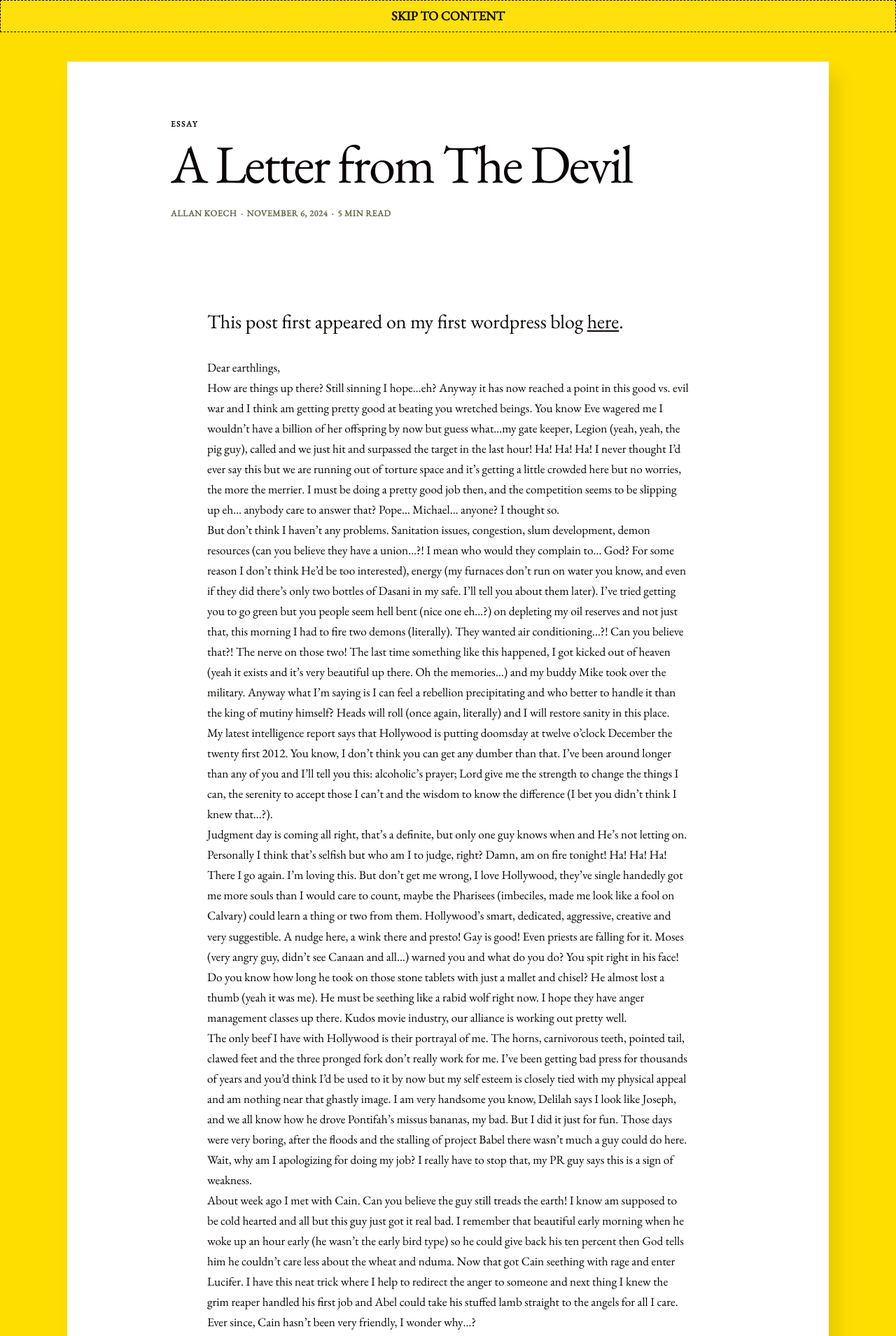
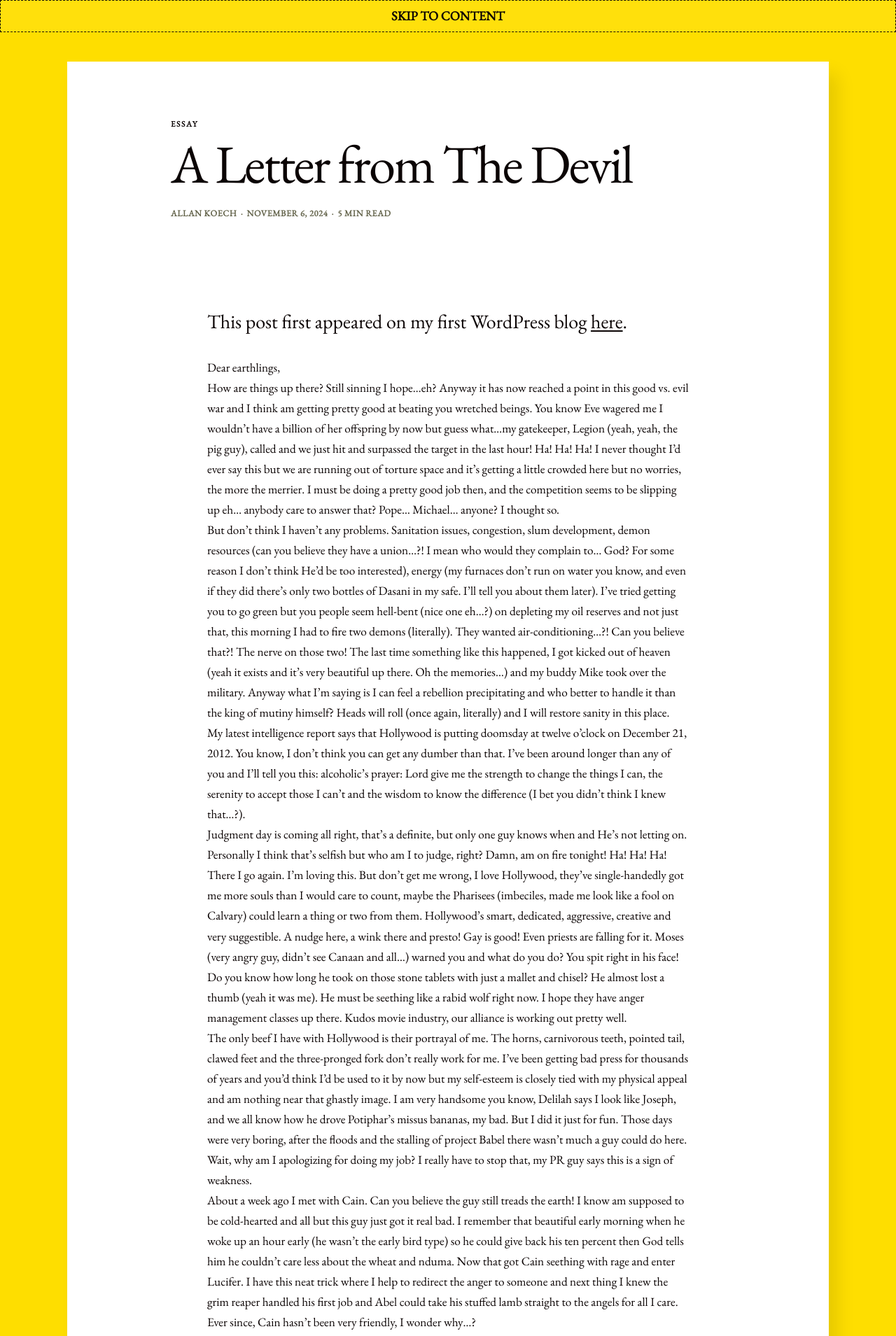
Before and after one commit to atonui/jekyll-blog, a Jekyll site: the page built from _posts/2024-11-06-letter-from-the-devil.md, in a window 1280 px wide. Shown: the top 1909 px of the page at 70% size. Built offline with Jekyll 4.4.1, drawn with Linux system fonts in a browser that asks for light colours; some of the changed text lies outside the part shown.

Commit message:
Editorial cleanup: 2024-11-06-letter-from-the-devil.md

```diff
--- a/_posts/2024-11-06-letter-from-the-devil.md
+++ b/_posts/2024-11-06-letter-from-the-devil.md
@@ -5,27 +5,27 @@
 permalink: /:categories/:title
 author: Allan Koech
 ---
-This post first appeared on my first wordpress blog [here][here].
+This post first appeared on my first WordPress blog [here][here].
 ----------------------------------------------------------------------------
 Dear earthlings,
 
-How are things up there? Still sinning I hope…eh?  Anyway it has now reached a point in this good vs. evil war and I think am getting pretty good at beating you wretched beings. You know Eve wagered me I wouldn’t have a billion of her offspring by now but guess what…my gate keeper, Legion (yeah, yeah, the pig guy), called and we just hit and surpassed the target in the last hour! Ha! Ha! Ha! I never thought I’d ever say this but we are running out of torture space and it’s getting a little crowded here but no worries, the more the merrier. I must be doing a pretty good job then, and the competition seems to be slipping up eh… anybody care to answer that? Pope… Michael… anyone? I thought so.
+How are things up there? Still sinning I hope…eh?  Anyway it has now reached a point in this good vs. evil war and I think am getting pretty good at beating you wretched beings. You know Eve wagered me I wouldn’t have a billion of her offspring by now but guess what…my gatekeeper, Legion (yeah, yeah, the pig guy), called and we just hit and surpassed the target in the last hour! Ha! Ha! Ha! I never thought I’d ever say this but we are running out of torture space and it’s getting a little crowded here but no worries, the more the merrier. I must be doing a pretty good job then, and the competition seems to be slipping up eh… anybody care to answer that? Pope… Michael… anyone? I thought so.
 
-But don’t think I haven’t any problems. Sanitation issues, congestion, slum development, demon resources (can you believe they have a union…?! I mean who would they complain to… God? For some reason I don’t think He’d be too interested), energy (my furnaces don’t run on water you know, and even if they did there’s only two bottles of Dasani in my safe. I’ll tell you about them later). I’ve tried getting you to go green but you people seem hell bent (nice one eh…?) on depleting my oil reserves and not just that, this morning I had to fire two demons (literally). They wanted air conditioning…?! Can you believe that?! The nerve on those two! The last time something like this happened, I got kicked out of heaven (yeah it exists and it’s very beautiful up there. Oh the memories…) and my buddy Mike took over the military. Anyway what I’m saying is I can feel a rebellion precipitating and who better to handle it than the king of mutiny himself? Heads will roll (once again, literally) and I will restore sanity in this place.
+But don’t think I haven’t any problems. Sanitation issues, congestion, slum development, demon resources (can you believe they have a union…?! I mean who would they complain to… God? For some reason I don’t think He’d be too interested), energy (my furnaces don’t run on water you know, and even if they did there’s only two bottles of Dasani in my safe. I’ll tell you about them later). I’ve tried getting you to go green but you people seem hell-bent (nice one eh…?) on depleting my oil reserves and not just that, this morning I had to fire two demons (literally). They wanted air-conditioning…?! Can you believe that?! The nerve on those two! The last time something like this happened, I got kicked out of heaven (yeah it exists and it’s very beautiful up there. Oh the memories…) and my buddy Mike took over the military. Anyway what I’m saying is I can feel a rebellion precipitating and who better to handle it than the king of mutiny himself? Heads will roll (once again, literally) and I will restore sanity in this place.
 
-My latest intelligence report says that Hollywood is putting doomsday at twelve o’clock December the twenty first 2012. You know, I don’t think you can get any dumber than that. I’ve been around longer than any of you and I’ll tell you this: alcoholic’s prayer; Lord give me the strength to change the things I can, the serenity to accept those I can’t and the wisdom to know the difference (I bet you didn’t think I knew that…?).
+My latest intelligence report says that Hollywood is putting doomsday at twelve o’clock on December 21, 2012. You know, I don’t think you can get any dumber than that. I’ve been around longer than any of you and I’ll tell you this: alcoholic’s prayer: Lord give me the strength to change the things I can, the serenity to accept those I can’t and the wisdom to know the difference (I bet you didn’t think I knew that…?).
 
-Judgment day is coming all right, that’s a definite, but only one guy knows when and He’s not letting on. Personally I think that’s selfish but who am I to judge, right? Damn, am on fire tonight! Ha! Ha! Ha! There I go again. I’m loving this. But don’t get me wrong, I love Hollywood, they’ve single handedly got me more souls than I would care to count, maybe the Pharisees (imbeciles, made me look like a fool on Calvary) could learn a thing or two from them. Hollywood’s smart, dedicated, aggressive, creative and very suggestible. A nudge here, a wink there and presto! Gay is good! Even priests are falling for it. Moses (very angry guy, didn’t see Canaan and all…) warned you and what do you do? You spit right in his face! Do you know how long he took on those stone tablets with just a mallet and chisel? He almost lost a thumb (yeah it was me). He must be seething like a rabid wolf right now. I hope they have anger management classes up there. Kudos movie industry, our alliance is working out pretty well.
+Judgment day is coming all right, that’s a definite, but only one guy knows when and He’s not letting on. Personally I think that’s selfish but who am I to judge, right? Damn, am on fire tonight! Ha! Ha! Ha! There I go again. I’m loving this. But don’t get me wrong, I love Hollywood, they’ve single-handedly got me more souls than I would care to count, maybe the Pharisees (imbeciles, made me look like a fool on Calvary) could learn a thing or two from them. Hollywood’s smart, dedicated, aggressive, creative and very suggestible. A nudge here, a wink there and presto! Gay is good! Even priests are falling for it. Moses (very angry guy, didn’t see Canaan and all…) warned you and what do you do? You spit right in his face! Do you know how long he took on those stone tablets with just a mallet and chisel? He almost lost a thumb (yeah it was me). He must be seething like a rabid wolf right now. I hope they have anger management classes up there. Kudos movie industry, our alliance is working out pretty well.
 
-The only beef I have with Hollywood is their portrayal of me. The horns, carnivorous teeth, pointed tail, clawed feet and the three pronged fork don’t really work for me. I’ve been getting bad press for thousands of years and you’d think I’d be used to it by now but my self esteem is closely tied with my physical appeal and am nothing near that ghastly image. I am very handsome you know, Delilah says I look like Joseph, and we all know how he drove Pontifah’s missus bananas, my bad. But I did it just for fun. Those days were very boring, after the floods and the stalling of project Babel there wasn’t much a guy could do here. Wait, why am I apologizing for doing my job? I really have to stop that, my PR guy says this is a sign of weakness.
+The only beef I have with Hollywood is their portrayal of me. The horns, carnivorous teeth, pointed tail, clawed feet and the three-pronged fork don’t really work for me. I’ve been getting bad press for thousands of years and you’d think I’d be used to it by now but my self-esteem is closely tied with my physical appeal and am nothing near that ghastly image. I am very handsome you know, Delilah says I look like Joseph, and we all know how he drove Potiphar’s missus bananas, my bad. But I did it just for fun. Those days were very boring, after the floods and the stalling of project Babel there wasn’t much a guy could do here. Wait, why am I apologizing for doing my job? I really have to stop that, my PR guy says this is a sign of weakness.
 
-About week ago I met with Cain. Can you believe the guy still treads the earth! I know am supposed to be cold hearted and all but this guy just got it real bad. I remember that beautiful early morning when he woke up an hour early (he wasn’t the early bird type) so he could give back his ten percent then God tells him he couldn’t care less about the wheat and nduma. Now that got Cain seething with rage and enter Lucifer. I have this neat trick where I help to redirect the anger to someone and next thing I knew the grim reaper handled his first job and Abel could take his stuffed lamb straight to the angels for all I care. Ever since, Cain hasn’t been very friendly, I wonder why…?
+About a week ago I met with Cain. Can you believe the guy still treads the earth! I know am supposed to be cold-hearted and all but this guy just got it real bad. I remember that beautiful early morning when he woke up an hour early (he wasn’t the early bird type) so he could give back his ten percent then God tells him he couldn’t care less about the wheat and nduma. Now that got Cain seething with rage and enter Lucifer. I have this neat trick where I help to redirect the anger to someone and next thing I knew the grim reaper handled his first job and Abel could take his stuffed lamb straight to the angels for all I care. Ever since, Cain hasn’t been very friendly, I wonder why…?
 
 Now politicians, what can I say? A masterpiece, absolutely wonderful. A crowning jewel of my very evil genius. Outsourcing some of their services is reaping me huge dividends. Now I can even afford to pull out half of my demon squad around elections and watch my very own Frankenstein monster at its best. Jews, Rwandans and Kenyans can confirm this.
 
 I remember when Je… no, the son of Man triumphantly entered Jerusalem on Palm Sunday. Everyone was out there singing, shouting and waving just about anything they could get their hands on. The guy was sitting up there on his donkey looking all royal and feeling good about himself but I had a plan, big plan. Oh I always have a plan and this one was particularly special.
 
-So I got a few of the Sadducee’s and Pharisees together, discreetly of course and suggested a little divide and rule and they took it. I love this method. Just get a few jingoistic, narrow minded ‘leaders’ together, wind them up with a little tension and let them go. Boy, do they are super effective. In under a week, everyone in the capital city was baying for Jesus’ blood. One week! You have got to respect that. Of course he did help a little, trashing the market and all; such things don’t help sway public opinion your way you know.
+So I got a few of the Sadducees and Pharisees together, discreetly of course and suggested a little divide and rule and they took it. I love this method. Just get a few jingoistic, narrow-minded ‘leaders’ together, wind them up with a little tension and let them go. Boy, are they super effective. In under a week, everyone in the capital city was baying for Jesus’ blood. One week! You have got to respect that. Of course he did help a little, trashing the market and all; such things don’t help sway public opinion your way you know.
 
 Well that’s it for now, I have to leave; it’s Friday night and people throw themselves at me on this night.
 
```
